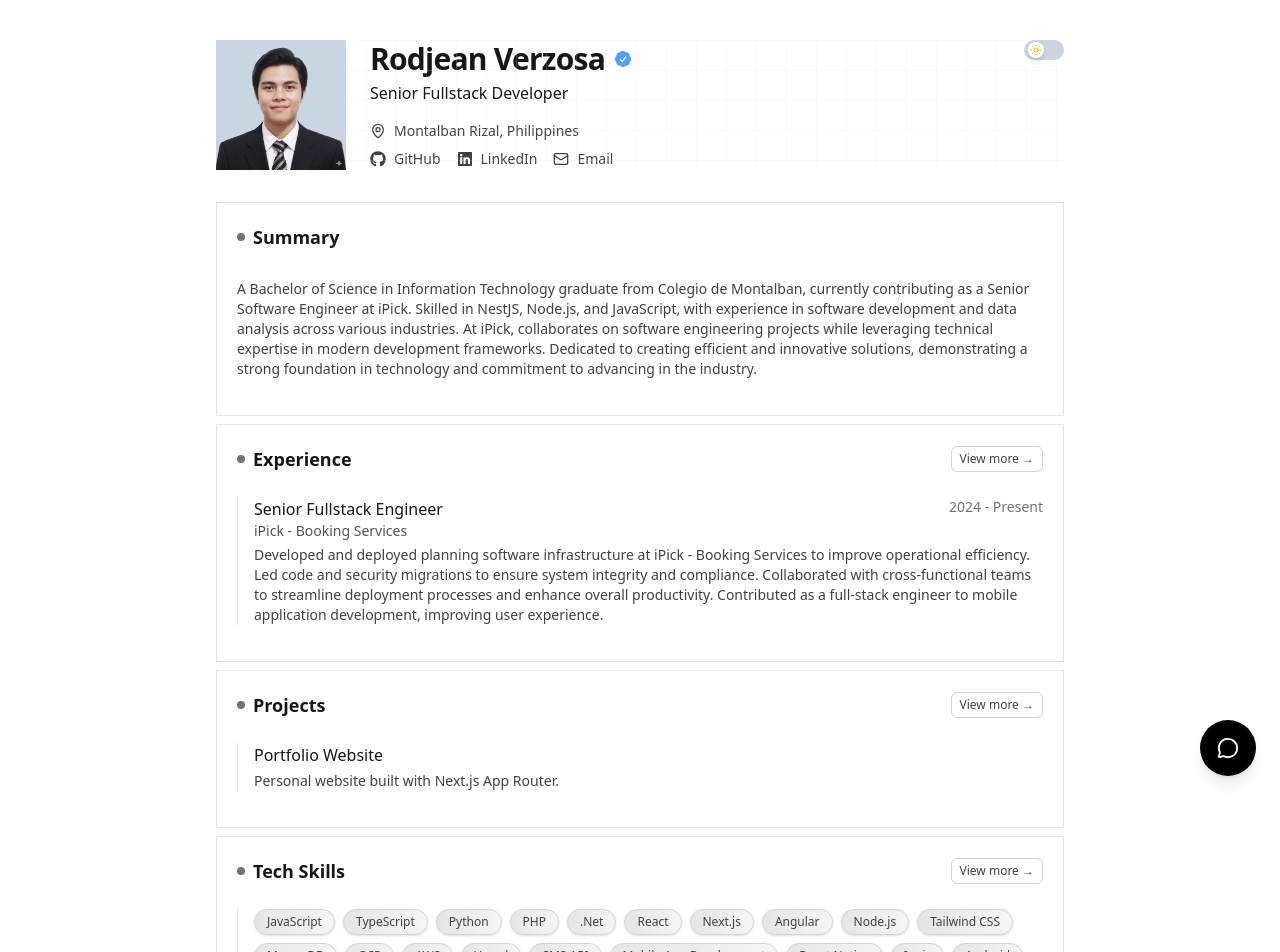
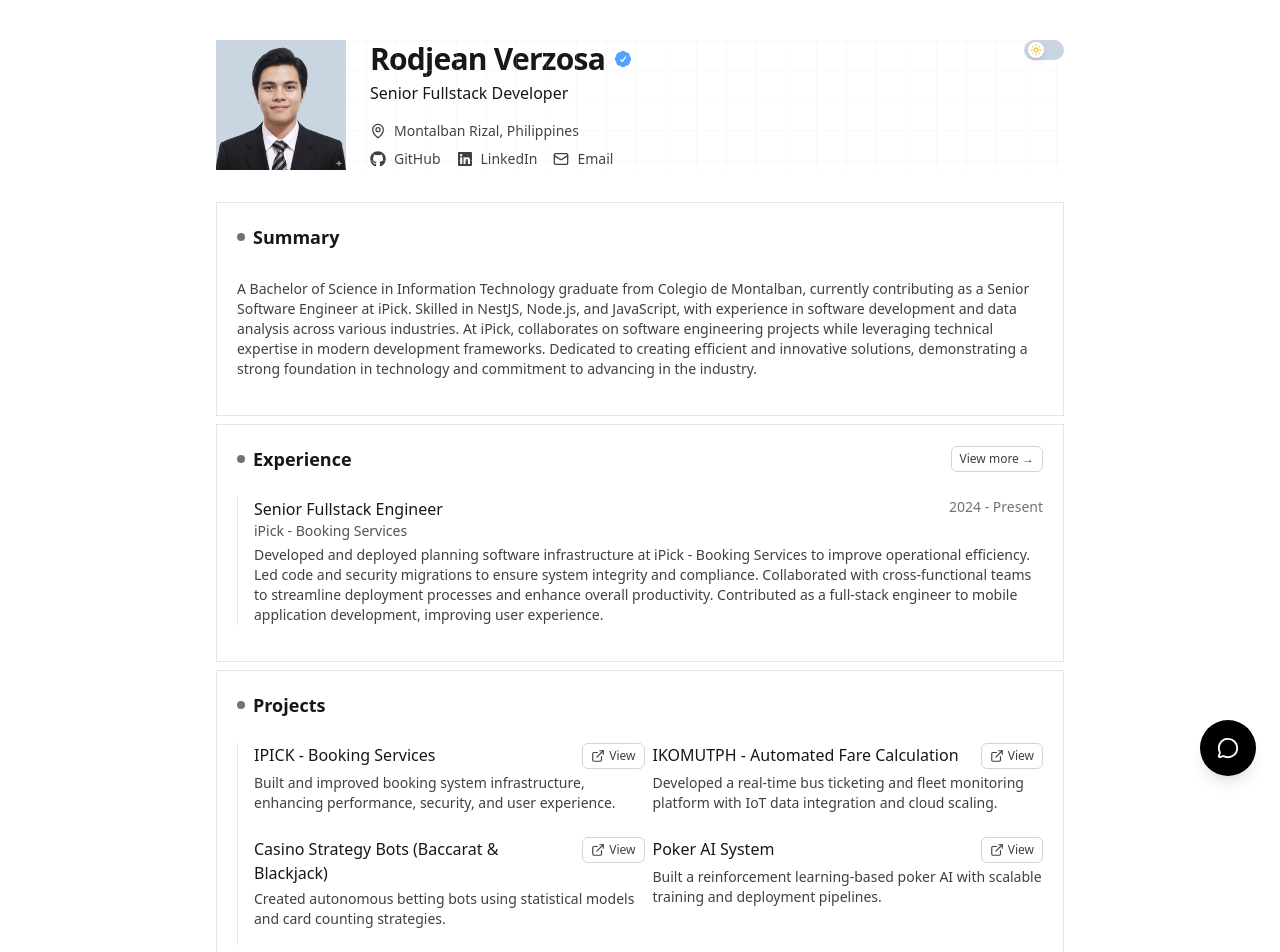
Before and after one commit to rodjean015/rodjean-portfolio, a Next.js app: page / in a window 1280 px wide. Shown: the top 952 px of the page. Built offline with nearby package versions, Linux system fonts and the light colour scheme.

Commit message:
fix the flicker

```diff
--- a/app/experience/page.tsx
+++ b/app/experience/page.tsx
@@ -12,10 +12,6 @@ import { motion } from "framer-motion";
 export default function ExperiencePage() {
     const { dark, setDark } = useTheme();
     const toggleTheme = () => setDark(prev => !prev);
-
-    useEffect(() => {
-        document.documentElement.classList.toggle("dark", dark);
-    }, [dark]);
 
     const theme = {
         bg: dark ? "bg-neutral-900/40" : "bg-white",
--- a/app/globals.css
+++ b/app/globals.css
@@ -25,3 +25,21 @@ body {
 .container {
   @apply max-w-4xl mx-auto px-6;
 }
+
+@keyframes stack {
+  0% {
+    opacity: 0;
+    transform: translateY(20px) scale(0.98);
+  }
+  60% {
+    opacity: 1;
+    transform: translateY(-4px) scale(1.01);
+  }
+  100% {
+    transform: translateY(0) scale(1);
+  }
+}
+
+.animate-stack {
+  animation: stack 0.5s ease forwards;
+}
--- a/app/layout.tsx
+++ b/app/layout.tsx
@@ -13,10 +13,10 @@ export default function RootLayout({
 }) {
   return (
     <html lang="en">
-      <body className="relative min-h-screen overflow-x-hidden bg-white dark:bg-neutral-950">
+      <body className="relative min-h-screen overflow-x-hidden">
         {/* Content */}
         <div className="relative z-10 container py-10">
-          <AnimatePresence mode="wait">
+          <AnimatePresence mode="sync">
             {children}
           </AnimatePresence>
         </div>
--- a/app/page.tsx
+++ b/app/page.tsx
@@ -17,17 +17,12 @@ import BackgroundGrid from "@/components/ui/BackgroundGrid";
 export default function Home() {
   const { dark, setDark } = useTheme();
   const [open, setOpen] = useState(false);
-
   const toggleTheme = () => setDark(prev => !prev);
-  useEffect(() => {
-    document.documentElement.classList.toggle("dark", dark);
-  }, [dark]);
-
   return (
     <main>
       {/* Header */}
       <header className="mb-8 flex flex-row items-center gap-6 relative">
-        <BackgroundGrid dark={dark}/>
+        <BackgroundGrid dark={dark} />
         <ThemeToggleButton dark={dark} onToggle={toggleTheme} />
         <Profile dark={dark} />
         <div className="flex-1">
@@ -55,15 +50,18 @@ export default function Home() {
         ))}
       </Section>
 
-      <Section title="Projects" dark={dark} moreHref="/projects" borderLeft>
+      <Section title="Projects" dark={dark} borderLeft>
+        <div className="grid grid-cols-1 sm:grid-cols-2 gap-2 ">
           {resume.projects.map((proj) => (
             <ResumeItem
               key={proj.name}
               title={proj.name}
               description={proj.description}
+              link={proj.link}
               dark={dark}
             />
           ))}
+        </div>
       </Section>
 
       <Section title="Tech Skills" dark={dark} moreHref="/tech" borderLeft>
--- a/app/projects/page.tsx
+++ b/app/projects/page.tsx
@@ -10,9 +10,6 @@ import BackLink from "@/components/ui/BackButton";
 export default function ExperiencePage() {
     const { dark, setDark } = useTheme();
     const toggleTheme = () => setDark(prev => !prev);
-    useEffect(() => {
-        document.documentElement.classList.toggle("dark", dark);
-    }, [dark]);
     return (
         <main className="max-w-3xl mx-auto px-4 py-12">
             <header className="mb-12 flex flex-col md:flex-row md:items-stretch gap-8 relative">
--- a/components/ResumeItem.tsx
+++ b/components/ResumeItem.tsx
@@ -3,27 +3,64 @@ export default function ResumeItem({
     subtitle,
     period,
     description,
+    link,
     dark = true,
 }: {
     title?: string;
     subtitle?: string;
     period?: string;
     description?: string;
+    link?: string;
     dark?: boolean;
 }) {
     return (
         <div className="mb-4">
             {/* Header */}
-            <div className="flex justify-between">
+            <div className="flex justify-between items-start gap-4">
                 <h1 className={`font-medium ${dark ? "text-neutral-200" : "text-neutral-900"}`}>
                     {title}
                 </h1>
 
-                {period && (
-                    <span className={`text-sm ${dark ? "text-neutral-400" : "text-neutral-500"}`}>
-                        {period}
-                    </span>
-                )}
+                <div className="flex items-center gap-2">
+                    {period && (
+                        <span className={`text-sm ${dark ? "text-neutral-400" : "text-neutral-500"}`}>
+                            {period}
+                        </span>
+                    )}
+
+                    {link && (
+                        <a
+                            href={link}
+                            target="_blank"
+                            rel="noopener noreferrer"
+                            className={`
+                                inline-flex items-center gap-1 text-xs px-2 py-1 rounded-md border transition
+                                ${dark
+                                    ? "border-neutral-700 text-neutral-300 hover:bg-neutral-800 hover:text-white"
+                                    : "border-neutral-300 text-neutral-700 hover:bg-neutral-100"
+                                }
+                            `}
+                        >
+                            {/* external link icon */}
+                            <svg
+                                xmlns="http://www.w3.org/2000/svg"
+                                className="w-3.5 h-3.5"
+                                viewBox="0 0 24 24"
+                                fill="none"
+                                stroke="currentColor"
+                                strokeWidth="2"
+                                strokeLinecap="round"
+                                strokeLinejoin="round"
+                            >
+                                <path d="M18 13v6a2 2 0 0 1-2 2H5a2 2 0 0 1-2-2V8a2 2 0 0 1 2-2h6" />
+                                <polyline points="15 3 21 3 21 9" />
+                                <line x1="10" y1="14" x2="21" y2="3" />
+                            </svg>
+
+                            View
+                        </a>
+                    )}
+                </div>
             </div>
 
             {/* Subtitle */}
--- a/components/Section.tsx
+++ b/components/Section.tsx
@@ -1,4 +1,5 @@
 import Link from "next/link";
+import { useRef, useState, useEffect } from "react";
 
 export default function Section({
     title,
@@ -13,12 +14,34 @@ export default function Section({
     moreHref?: string;
     borderLeft?: boolean;
 }) {
+    const ref = useRef<HTMLElement | null>(null);
+    const [visible, setVisible] = useState(false);
+
+    useEffect(() => {
+        const observer = new IntersectionObserver(
+            ([entry]) => {
+                if (entry.isIntersecting) {
+                    setVisible(true);
+                    observer.disconnect();
+                }
+            },
+            { threshold: 0.1 }
+        );
+
+        if (ref.current) observer.observe(ref.current);
+
+        return () => observer.disconnect();
+    }, []);
     return (
         <section
-            className={`mb-2 p-5 border transition ${dark
+            ref={ref}
+            className={`
+    mb-2 p-5 border transition
+    ${visible ? "animate-stack" : "opacity-0 translate-y-5"}
+    ${dark
                     ? "bg-neutral-900/40 border-neutral-800"
-                    : "bg-white border-neutral-200"
-                }`}
+                    : "bg-white border-neutral-200"}
+  `}
         >
             {/* Header */}
             <div className="flex items-center justify-between mb-6">
@@ -37,8 +60,8 @@ export default function Section({
                     <Link
                         href={moreHref}
                         className={`text-xs px-2 py-1 border rounded-md transition ${dark
-                                ? "border-neutral-700 text-neutral-300 hover:bg-neutral-800"
-                                : "border-neutral-300 text-neutral-700 hover:bg-neutral-100"
+                            ? "border-neutral-700 text-neutral-300 hover:bg-neutral-800"
+                            : "border-neutral-300 text-neutral-700 hover:bg-neutral-100"
                             }`}
                     >
                         View more →
--- /dev/null
+++ b/data/project.ts
@@ -0,0 +1,32 @@
+export type Project = {
+  name: string;
+  description: string;
+  link?: string;
+};
+
+export const projects: Project[] = [
+  {
+    name: "IPICK - Booking Services",
+    description:
+      "Built and improved booking system infrastructure, enhancing performance, security, and user experience.",
+    link: "#",
+  },
+  {
+    name: "IKOMUTPH - Automated Fare Calculation",
+    description:
+      "Developed a real-time bus ticketing and fleet monitoring platform with IoT data integration and cloud scaling.",
+    link: "#",
+  },
+  {
+    name: "Casino Strategy Bots (Baccarat & Blackjack)",
+    description:
+      "Created autonomous betting bots using statistical models and card counting strategies.",
+    link: "#",
+  },
+  {
+    name: "Poker AI System",
+    description:
+      "Built a reinforcement learning-based poker AI with scalable training and deployment pipelines.",
+    link: "#",
+  },
+];
--- a/data/resume.ts
+++ b/data/resume.ts
@@ -23,8 +23,27 @@ export const resume = {
 
   projects: [
     {
-      name: "Portfolio Website",
-      description: "Personal website built with Next.js App Router.",
+      name: "IPICK - Booking Services",
+      description:
+        "Built and improved booking system infrastructure, enhancing performance, security, and user experience.",
+      link: "https://www.ipickph.com/",
+    },
+    {
+      name: "IKOMUTPH - Automated Fare Calculation",
+      description:
+        "Developed a real-time bus ticketing and fleet monitoring platform with IoT data integration and cloud scaling.",
+      link: "#",
+    },
+    {
+      name: "Casino Strategy Bots (Baccarat & Blackjack)",
+      description:
+        "Created autonomous betting bots using statistical models and card counting strategies.",
+      link: "#",
+    },
+    {
+      name: "Poker AI System",
+      description:
+        "Built a reinforcement learning-based poker AI with scalable training and deployment pipelines.",
       link: "#",
     },
   ],
@@ -53,7 +72,7 @@ export const resume = {
     "Tensor Flow",
     "Scikit Learn",
     "Arduino",
-    "Machine Learning"
+    "Machine Learning",
   ],
 
   education: [
@@ -83,5 +102,5 @@ export const resume = {
     },
   ],
   salary: "90,000 PHP - 150,000 PHP",
-  workType: "WFH or Hybrid"
+  workType: "WFH or Hybrid",
 };
```
Lines whose indentation alone changed are shown as unchanged.
